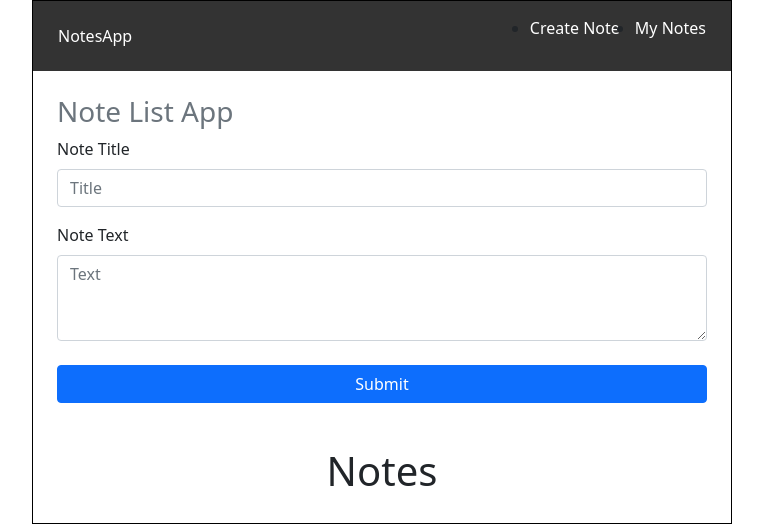
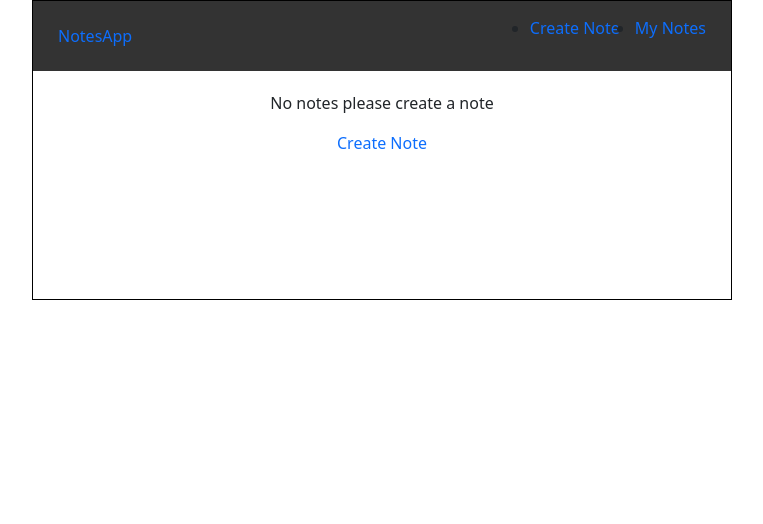
Before and after one commit to SilasAggrey/note, a React (Create React App) app: page / in a window 1280 px wide. Shown: the top 524 px of the page, without its empty margins (258-1021 px from the left). Built offline with nearby package versions, Linux system fonts and the light colour scheme.

Commit message:
final update using react-router-dom

```diff
--- a/package.json
+++ b/package.json
@@ -12,6 +12,7 @@
     "react-bootstrap": "^2.2.1",
     "react-dom": "^17.0.2",
     "react-redux": "^7.2.6",
+    "react-router-dom": "6",
     "react-scripts": "5.0.0",
     "redux": "^4.1.2",
     "uuid": "^8.3.2",
--- a/src/App.js
+++ b/src/App.js
@@ -1,10 +1,18 @@
 import React from "react";
+import { Link, Route, Routes } from "react-router-dom";
 import NoteForm from "./components/NoteForm";
 import Notelist from "./components/Notelist";
 
 function App() {
   return (
-    <div style={{ width: "700px", margin: "auto", border: "1px solid black" }}>
+    <div
+      style={{
+        width: "700px",
+        minHeight: "300px",
+        margin: "auto",
+        border: "1px solid black",
+      }}
+    >
       <div
         style={{
           display: "flex",
@@ -14,9 +22,11 @@ function App() {
           padding: "15px 25px",
         }}
       >
-        <a href="/#" className="text-white ">
+        {/* <a href="/#" className="text-white ">
           NotesApp
-        </a>
+        </a> */}
+        <Link to="/">NotesApp</Link>
+
         <ul
           style={{
             display: "flex",
@@ -25,19 +35,25 @@ function App() {
           }}
         >
           <li>
-            <a href="/#create" className="text-white ">
+            {/* <a href="/#create" className="text-white ">
               Create Note
-            </a>
+            </a> */}
+            <Link to="/create">Create Note</Link>
           </li>
           <li style={{ marginLeft: "15px" }}>
-            <a href="/#notes" className="text-white ">
+            {/* <a href="/#notes" className="text-white ">
               My Notes
-            </a>
+            </a> */}
+            <Link to="/notes">My Notes</Link>
           </li>
         </ul>
       </div>
-      <NoteForm />
-      <Notelist />
+
+      <Routes>
+        <Route path="/" element={<Notelist />} />
+        <Route path="notes" element={<Notelist />} />
+        <Route path="create" element={<NoteForm />} />
+      </Routes>
     </div>
   );
 }
--- a/src/components/Notelist.js
+++ b/src/components/Notelist.js
@@ -1,6 +1,7 @@
 import React from "react";
-import { Col, Row } from "react-bootstrap";
+import { Button, Col, Row } from "react-bootstrap";
 import { useSelector } from "react-redux";
+import { Link } from "react-router-dom";
 import Note from "./Note";
 
 const UserList = (props) => {
@@ -10,15 +11,22 @@ const UserList = (props) => {
 
   return (
     <div style={{ padding: "20px" }}>
-      <h1 className="text-center">Notes</h1>
+      {notes.length > 0 && <h1 className="text-center">Notes</h1>}
       <Row>
-        {notes.map((note, index) => {
-          return (
-            <Col xs={12} md={6}>
-              <Note key={note.id} note={note} />;
-            </Col>
-          );
-        })}
+        {notes.length ? (
+          notes.map((note, index) => {
+            return (
+              <Col xs={12} md={6}>
+                <Note key={note.id} note={note} />;
+              </Col>
+            );
+          })
+        ) : (
+          <div style={{ textAlign: "center" }}>
+            <p>No notes please create a note</p>
+            <Link to="/create">Create Note</Link>
+          </div>
+        )}
       </Row>
     </div>
   );
--- a/src/index.js
+++ b/src/index.js
@@ -6,13 +6,16 @@ import reportWebVitals from "./reportWebVitals";
 import "bootstrap/dist/css/bootstrap.min.css";
 import store from "./store/store";
 import { Provider } from "react-redux";
+import { BrowserRouter } from "react-router-dom";
 import "bootstrap/dist/css/bootstrap.min.css";
 
 ReactDOM.render(
   <React.StrictMode>
-    <Provider store={store}>
-      <App />
-    </Provider>
+    <BrowserRouter>
+      <Provider store={store}>
+        <App />
+      </Provider>
+    </BrowserRouter>
   </React.StrictMode>,
   document.getElementById("root")
 );
```
Also changed, not shown: 1 other file (tests, documents, lock files or other folders).
